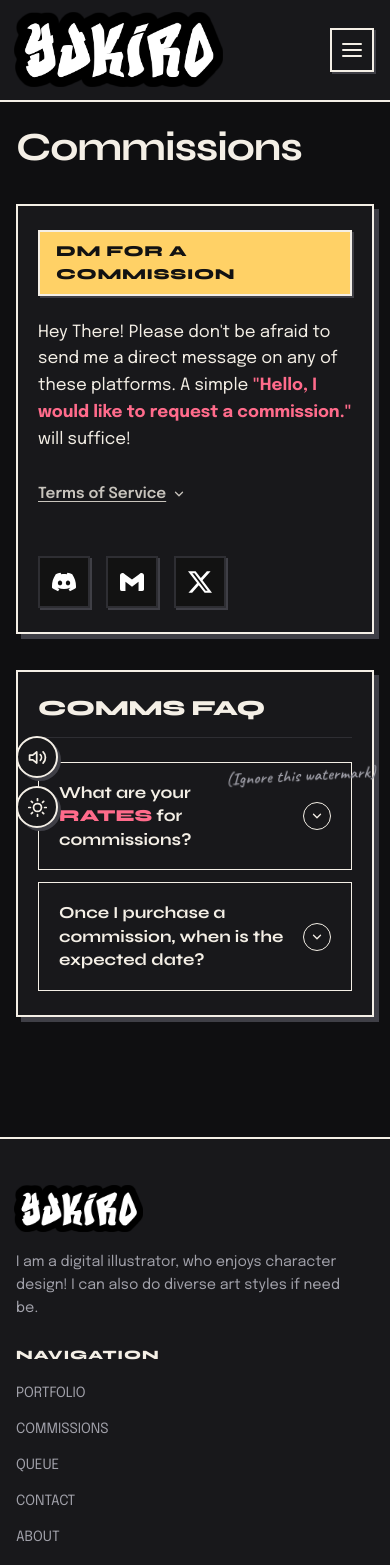
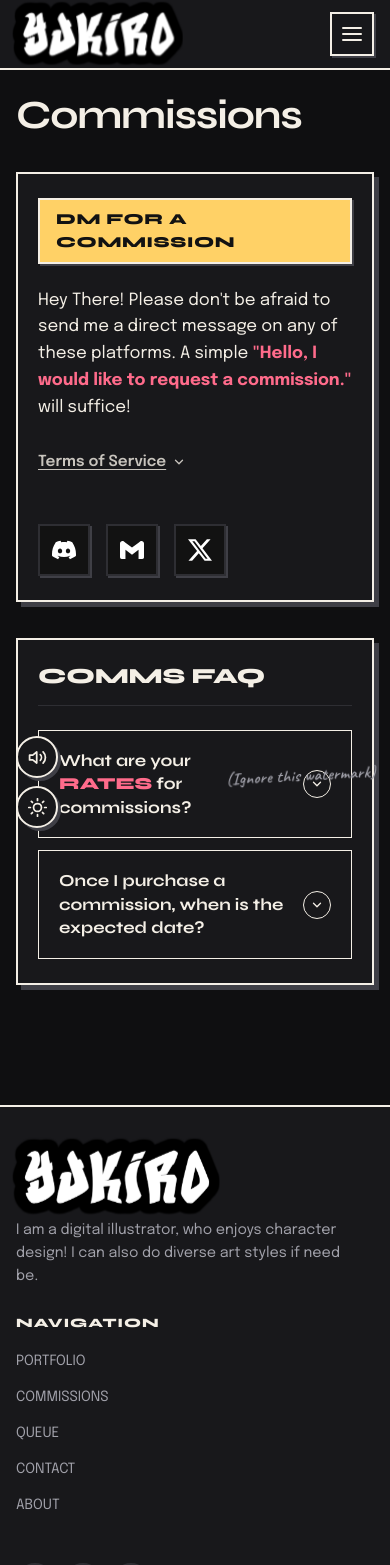
Before and after one commit to yukiroart/personal-website, a SvelteKit app in the folder web/: page /commissions in a window 390 px wide. Shown: the top 1565 px of the page. Built offline with nearby package versions, Linux system fonts and the light colour scheme.

Commit message:
refactor header logo scaling behavior and update commission terms

```diff
--- a/web/src/routes/+layout.svelte
+++ b/web/src/routes/+layout.svelte
@@ -31,7 +31,15 @@
   let isError = $derived(page.status >= 400 || !!page.error);
 
   let scrollY = $state(0);
-  let isScrolled = $derived(scrollY > 25);
+  let isScrolled = $state(false);
+
+  $effect(() => {
+    if (scrollY > 5 && !isScrolled) {
+      isScrolled = true;
+    } else if (scrollY <= 0 && isScrolled) {
+      isScrolled = false;
+    }
+  });
 
   let currentTheme = $state("dark");
   let clickSound: HTMLAudioElement | null = null;
@@ -604,7 +612,7 @@
     width: 100%;
     max-width: var(--max-width);
     margin: 0 auto;
-    padding: 20px 24px;
+    padding: 12px 24px;
     background: transparent;
     border: none;
     box-shadow: none;
@@ -613,11 +621,6 @@
     align-items: center;
     justify-content: space-between;
     gap: 20px;
-    transition: padding var(--duration-normal, 220ms) var(--ease-out);
-  }
-
-  .neo-header-wrapper.is-scrolled .neo-header {
-    padding: 10px 24px;
   }
 
   .neo-brand {
@@ -625,28 +628,34 @@
     align-items: center;
     text-decoration: none;
     color: var(--color-ink);
+    height: 48px;
+    width: 140px;
+    position: relative;
   }
 
   .brand-logo {
-    height: 117px;
+    height: 44px;
     width: auto;
     display: block;
     object-fit: contain;
+    transform-origin: left center;
+    will-change: transform;
     /* Light mode: black graffiti lettering with crisp white contour stroke */
     filter: drop-shadow(1.5px 0 0 #ffffff) drop-shadow(-1.5px 0 0 #ffffff)
       drop-shadow(0 1.5px 0 #ffffff) drop-shadow(0 -1.5px 0 #ffffff);
+    transform: scale(2.2);
     transition:
-      height var(--duration-normal, 220ms) var(--ease-out),
-      filter var(--duration-fast, 120ms) var(--ease-out),
-      transform var(--duration-fast, 120ms) var(--ease-out);
+      transform var(--duration-normal, 220ms) cubic-bezier(0.16, 1, 0.3, 1),
+      filter var(--duration-fast, 120ms) var(--ease-out);
   }
 
   .brand-logo:hover {
-    transform: scale(1.03);
+    filter: drop-shadow(2px 0 0 #ffffff) drop-shadow(-2px 0 0 #ffffff)
+      drop-shadow(0 2px 0 #ffffff) drop-shadow(0 -2px 0 #ffffff);
   }
 
   .neo-header-wrapper.is-scrolled .brand-logo {
-    height: 36px;
+    transform: scale(1);
   }
 
   .footer-logo {
@@ -1254,20 +1263,17 @@
   /* Responsive Masthead */
   @media (max-width: 1200px) {
     .neo-header {
-      padding: 14px 20px;
-    }
-
-    .neo-header-wrapper.is-scrolled .neo-header {
-      padding: 8px 20px;
+      padding: 10px 20px;
     }
 
     .brand-logo {
-      height: 72px;
+      height: 36px;
+      transform: scale(1.6);
       max-width: calc(100vw - 84px);
     }
 
     .neo-header-wrapper.is-scrolled .brand-logo {
-      height: 32px;
+      transform: scale(1);
     }
 
     .desktop-nav {
@@ -1281,11 +1287,7 @@
 
   @media (max-width: 768px) {
     .neo-header {
-      padding: 14px 16px;
-    }
-
-    .neo-header-wrapper.is-scrolled .neo-header {
-      padding: 8px 16px;
+      padding: 10px 16px;
     }
 
     .neo-main {
--- a/web/src/routes/commissions/+page.svelte
+++ b/web/src/routes/commissions/+page.svelte
@@ -46,52 +46,27 @@
       question: "Once I purchase a commission, when is the expected date?",
       paragraphs: [
         '<strong class="faq-accent">If the artwork is needed to be completed at an immediate date, rates may increase.</strong>',
-        "I will be sending weekly updates of the progress!",
+        "I will be sending weekly updates of the progress to the client VIA DMs of their preferred message platform.",
       ],
     },
   ];
 
-  // Terms and Conditions bullet points (~10 bullets)
+  // Terms and Conditions bullet points
   const termsBullets = [
     {
-      title: "Personal Use Only",
-      text: "Commissioned artwork is strictly for personal use (social media avatars, personal wallpapers, private prints) unless a commercial license has been explicitly purchased.",
+      html: '<strong>FULL PAYMENT MUST BE DONE FIRST</strong> after the approval of the commission.',
     },
     {
-      title: "Copyright & Intellectual Property",
-      text: "The artist retains all moral rights, copyright, and distribution rights to the created artwork, including the right to display the piece in portfolios, social media, and artbooks.",
+      html: 'If I fail to provide the commission requested because of circumstance, the client will be <strong>REFUNDED</strong>.',
     },
     {
-      title: "Payment Milestones",
-      text: "Work officially commences once the agreed upfront deposit (50% minimum) or full payment is received. All invoices are billed in USD.",
+      html: '<strong>DO NOT</strong> use my artwork to train AI or for NFTs.',
     },
     {
-      title: "WIP Updates & Communication",
-      text: "Progress updates (rough sketch, refined lineart, color preview) will be sent for review at each major milestone.",
+      html: 'If you wish to share or post the commission, I am to be credited properly.',
     },
     {
-      title: "Revision Policy",
-      text: "Up to 2 rounds of minor revisions are included during the preliminary sketch stage. Major concept changes requested after color approval may incur additional revision fees.",
-    },
-    {
-      title: "Turnaround & Deadlines",
-      text: "Standard delivery time is between 2 to 4 weeks. Any strict release dates or event deadlines must be discussed and approved prior to project confirmation.",
-    },
-    {
-      title: "High-Resolution Deliverables",
-      text: "Final artwork will be delivered digitally as high-resolution 300 DPI lossless PNG files via direct download link or email attachment.",
-    },
-    {
-      title: "Cancellation & Refund Policy",
-      text: "If a project is cancelled before sketching begins, a 100% refund is provided. Once work has commenced, the initial deposit is non-refundable to cover labor and materials.",
-    },
-    {
-      title: "Privacy & Embargo Requests",
-      text: "If the artwork is a surprise gift, album reveal, or unannounced project, please notify the artist in advance so public showcase can be held until your reveal date.",
-    },
-    {
-      title: "Declined Subject Matter",
-      text: "The artist reserves the right to decline any request containing hateful imagery, bigotry, unauthorized impersonation, or subject matter outside artistic boundaries.",
+      html: 'The artwork I provide is <strong>MY intellectual property</strong>. <span class="terms-highlight-red">For commercial, business, &amp; project purposes, it is to be discussed thoroughly through DMs.</span>',
     },
   ];
 </script>
@@ -162,9 +137,7 @@
             {#each termsBullets as bullet}
               <li class="dm-terms-bullet">
                 <span class="bullet-dot" aria-hidden="true">•</span>
-                <span class="bullet-text"
-                  ><strong>{bullet.title}:</strong> {bullet.text}</span
-                >
+                <span class="bullet-text">{@html bullet.html}</span>
               </li>
             {/each}
           </ul>
@@ -738,10 +711,20 @@
     flex-shrink: 0;
   }
 
-  .bullet-text strong {
+  :global(.dm-terms-bullet strong) {
     font-weight: 700;
     font-family: var(--font-heading);
-    margin-right: 4px;
+    margin-right: 2px;
+  }
+
+  :global(.terms-highlight-red) {
+    color: #e53935;
+    font-style: normal;
+    font-weight: 600;
+  }
+
+  :global(:root[data-theme="dark"] .terms-highlight-red) {
+    color: #ff5252;
   }
 
   /* Responsive Adjustments */
```
Also changed, not shown: web/static/llm.txt, web/static/llms.txt.
